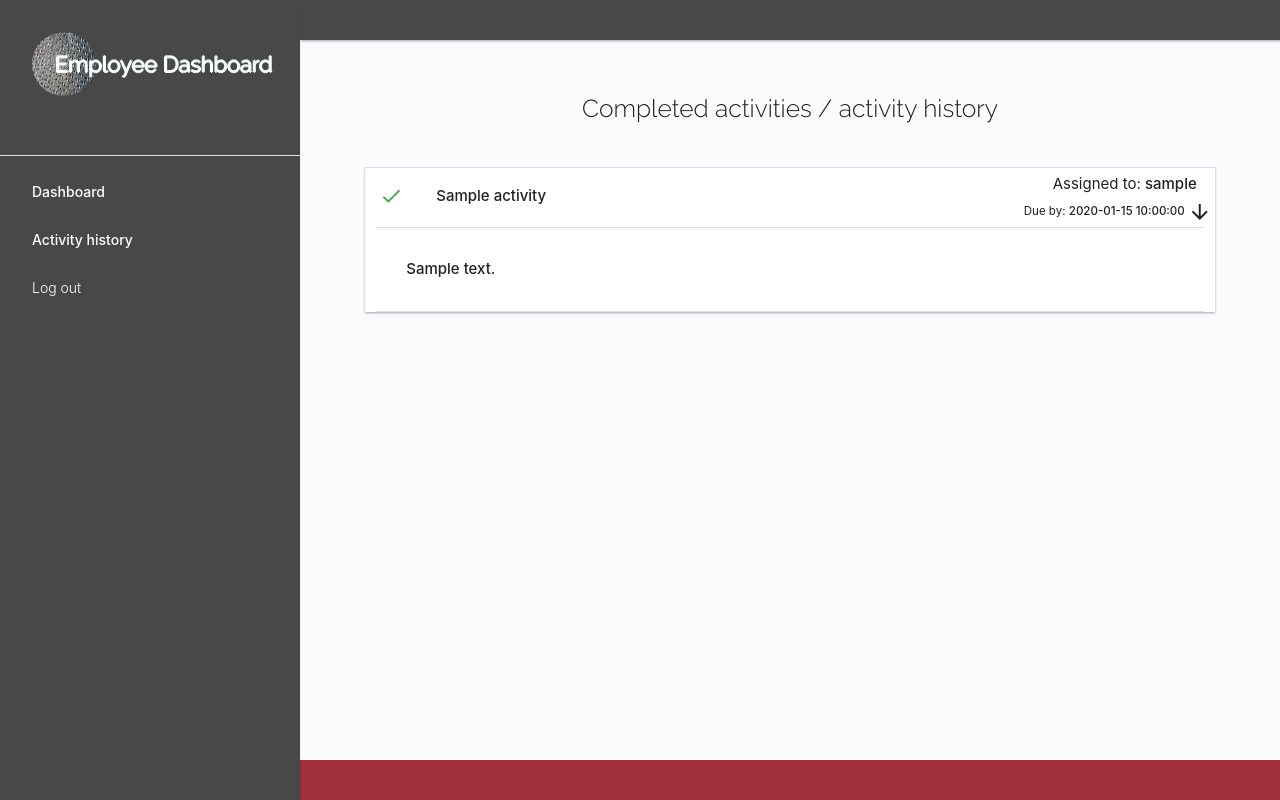
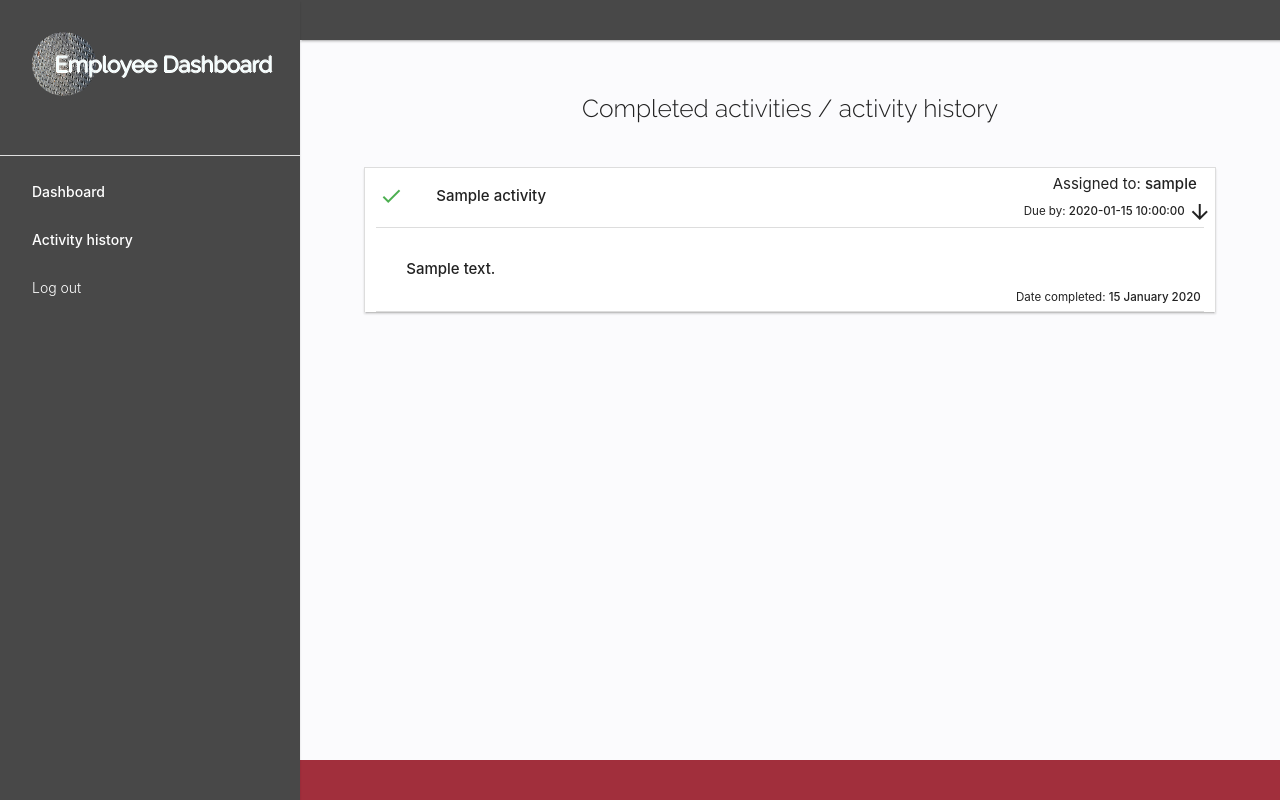
Before and after one commit to D-Lawson/employee-dashboard-app, a Flask app: page /activity_history in a window 1280 px wide, after a click that opens the changed part. Run offline with Flask 2, Linux system fonts and the light colour scheme; the visitor is signed in with stand-in values (Sample User, id 1); a database or web service that is not in the repository returns one stand-in record (values such as "Sample title"); some libraries are stand-ins or nearby versions.

Commit message:
Add date completed to activity history

```diff
--- a/app.py
+++ b/app.py
@@ -219,8 +219,15 @@ def completed(activity_id):
 
     completed_activity = {"completed": "yes"}
 
+    unixdate = datetime.now().date()
+    unixtime = datetime.now().time()
+    combine = datetime.combine(unixdate, unixtime)
+
     mongo.db.activities.update_one(
         {"_id": ObjectId(activity_id)}, {"$set": completed_activity})
+
+    mongo.db.activities.update_one(
+        {"_id": ObjectId(activity_id)}, {"$set":{"date_completed": combine}})
 
     flash("Activity marked as complete")
 
--- a/static/css/style.css
+++ b/static/css/style.css
@@ -187,6 +187,12 @@ input:-webkit-autofill:active{
   width: 60%;
 }
 
+@media (max-width: 690px){
+  .form-width{
+    width: 100%;
+  }
+}
+
 form .row{
   margin-bottom: 10px;
 }
@@ -195,11 +201,6 @@ form .row{
   background-color: #933e55;
 }
 
-@media (max-width: 690px){
-  .form-width{
-    width: 90%;
-  }
-}
 
 .form-style{
   background-color: transparent;
@@ -292,6 +293,10 @@ form .row{
   padding-bottom: 45px;
 }
 
+.relative-container{
+  position: relative;
+}
+
 .completed {
   height: 20px;
   background-color: #3e76af;
@@ -334,6 +339,15 @@ form .row{
     bottom: 6px;
     white-space: nowrap;
   }
+}
+
+.completed-date{
+  float: right;
+  position: absolute;
+  right: -4px;
+  bottom: 4px;
+  white-space: nowrap;
+  font-size: 0.77rem;
 }
 
 .activity-name {
--- a/static/js/script.js
+++ b/static/js/script.js
@@ -45,4 +45,29 @@ for (i = 0; i < number; i++) {
         } else if (varDate < today.addDays(14)) {
             document.getElementById(`conditional-bg-${[i+1]}`).style.color = "orange";
         }
-    }
+    };
+
+
+/*
+    Convert completed date to string
+*/
+
+var dayFormat = {
+    year: 'numeric',
+    month: 'long',
+    day: 'numeric'
+};
+
+date_number = $('.assigned-to').length;
+for (i = 0; i < date_number; i++) {
+
+    let dateValue = document.getElementById(`date-completed-${[i+1]}`).innerHTML;
+
+    let dateConvert = Date.parse(dateValue)
+
+    let dateFinal = ""
+
+    dateFinal = new Date(dateConvert).toLocaleDateString('en-GB', dayFormat);
+
+    document.getElementById(`date-completed-${[i+1]}`).innerHTML = 'Date completed:' + ' ' + `<strong>` + dateFinal + `</strong>`;
+};
--- a/templates/activity_history.html
+++ b/templates/activity_history.html
@@ -12,11 +12,12 @@
         <li>
             <div class="collapsible-header header-size header-fill">
                 <i class="material-icons green-text time-icon-a">check</i>
-                <span class="activity-name-a length-size-{{ loop.index }}"><strong>{{ activity.activity_name }}</strong></span>
+                <span class="activity-name-a"><strong>{{ activity.activity_name }}</strong></span>
                 <span class="right-align activity-margin assigned-to">Assigned to: <strong> {{ activity.username }}</strong> </span>
                 <span class="right-align activity-margin due-by">Due by: <strong> {{ activity.date_string }}</strong><span><i class="material-icons arrow">arrow_downward</i></span></span>
             </div>
-            <div class="collapsible-body">
+            <div class="collapsible-body relative-container">
+                <span id="date-completed-{{ loop.index }}" class="right-align activity-margin completed-date">{{ activity.date_completed }}</span>
                 <span><strong>{{ activity.activity_description }}</strong></span></div>
         </li>
       </ul>
```
